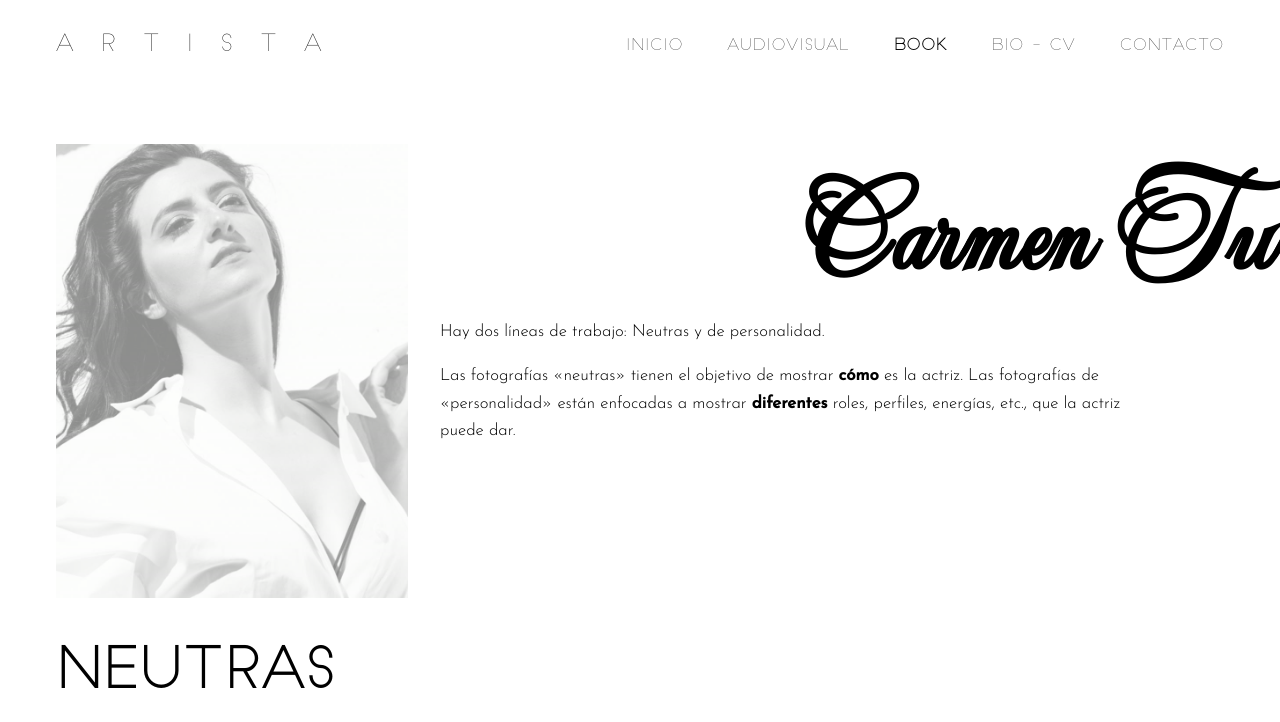
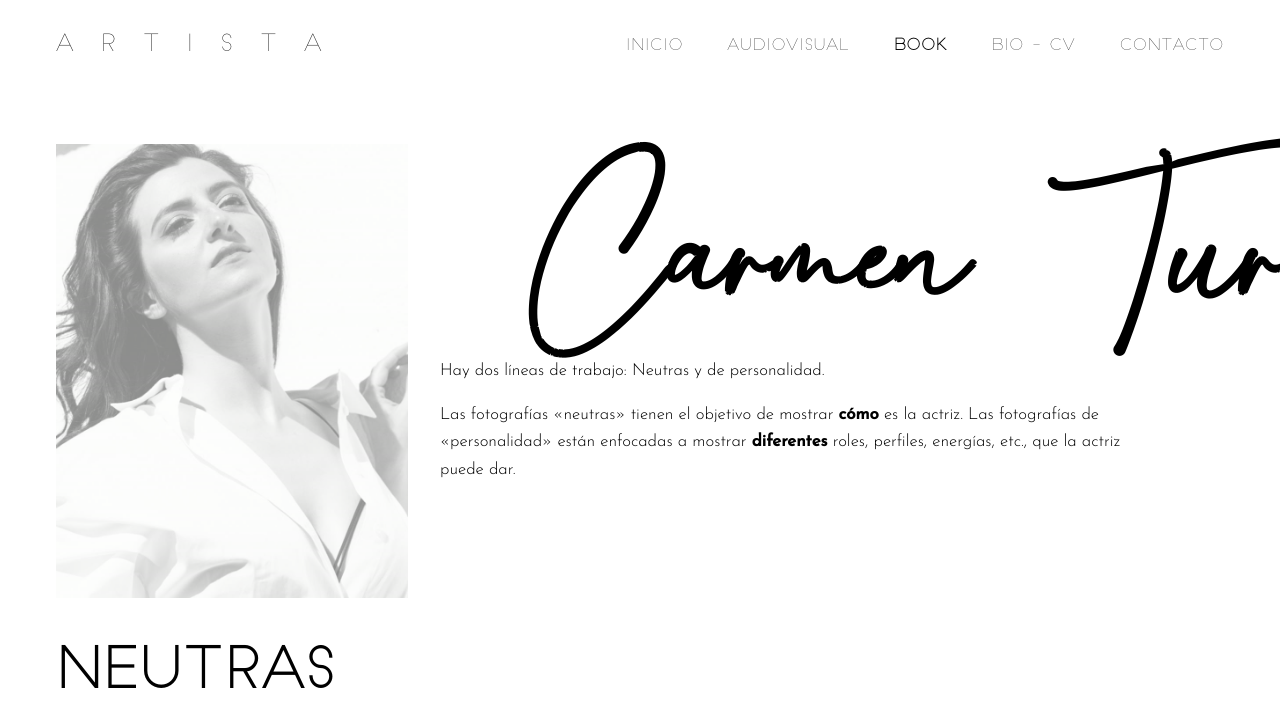
Before and after one commit to MagicGirl93/carmen-web-preview, a plain HTML site: page book.html in a window 1280 px wide. Shown: the top 722 px of the page. Drawn offline with nearby package versions, Linux system fonts and the light colour scheme.

Commit message:
Brisely (tipografia original de Carmen) + ajustes de sangrado del heroe script

```diff
--- a/book.html
+++ b/book.html
@@ -14,7 +14,7 @@
   <link rel="preconnect" href="https://fonts.gstatic.com" crossorigin>
   <link href="https://fonts.googleapis.com/css2?family=Archivo+Black&family=Josefin+Sans:wght@200;300;400;500&family=Oswald:wght@500;600&display=swap" rel="stylesheet">
   <link rel="preload" href="fonts/SlimJoe.woff2" as="font" type="font/woff2" crossorigin>
-  <link rel="preload" href="fonts/MeaCulpa.woff2" as="font" type="font/woff2" crossorigin>
+  <link rel="preload" href="fonts/brisely.woff2" as="font" type="font/woff2" crossorigin>
   <link rel="stylesheet" href="css/style.css">
   <script>document.documentElement.classList.add('js')</script>
 </head>
--- a/css/style.css
+++ b/css/style.css
@@ -1,11 +1,11 @@
 
 /* v4 — copia fiel del Wix: blanco/negro minimalista */
-/* Mea Culpa (script elegida por Javier 2026-10-01 como sustituta gratuita de Brisely;
-   licencia SIL OFL — uso comercial permitido; auto-hospedada en build/fonts/) */
+/* Brisely (tipografía original de la web de Carmen, archivo TTF proporcionado por ella
+   a través de Javier 2026-10-01; uso en su propia web — no redistribuir; auto-hospedada en build/fonts/) */
 @font-face{
-  font-family:"Mea Culpa";
-  src:url("../fonts/MeaCulpa.woff2") format("woff2"),
-      url("../fonts/MeaCulpa.woff") format("woff");
+  font-family:"Brisely";
+  src:url("../fonts/brisely.woff2") format("woff2"),
+      url("../fonts/brisely.woff") format("woff");
   font-weight:400;
   font-style:normal;
   font-display:swap;
@@ -15,8 +15,8 @@
   src:url("../fonts/SlimJoe.woff2") format("woff2"),url("../fonts/SlimJoe.woff") format("woff")}
 :root{
   --paper:#ffffff; --ink:#000000; --muted:#3d3d3d; --line:#e3e3e3;
-  --font-script:"Mea Culpa",cursive;
-  --font-meaculpa:"Mea Culpa",cursive; /* punto 3.3 (lightbox): nombre en script */
+  --font-script:"Brisely",cursive;
+  --font-meaculpa:"Brisely",cursive; /* punto 3.3 (lightbox): nombre en script */
   --font-thin:"Josefin Sans","Century Gothic",Arial,sans-serif;
   --font-slim:"Slim Joe","Josefin Sans",sans-serif;
   --font-bold:"Oswald",Arial,sans-serif;
@@ -52,7 +52,7 @@ body.nav-open .nav-toggle .mplus{transform:rotate(45deg)}
 /* ---------- script hero (sangra por la derecha como el original) ---------- */
 .bleed{overflow:hidden}
 .script-hero{font-family:var(--font-script);font-weight:400;text-align:right;white-space:nowrap;
-  line-height:1.15;margin-right:-6vw}
+  line-height:1.15;margin-right:-6vw;padding-right:.12em} /* padding-right: la tinta de los swash de Brisely sobrepasa el ancho de avance */
 .script-hero.h-mega{font-size:clamp(3.625rem,1.48rem + 10.7vw,11rem);margin-top:2rem;margin-right:1.5vw}
 .script-hero.h-page{font-size:clamp(3.68rem,3.68rem + 4.86vw,8rem);margin-top:1.2rem}
 
@@ -219,7 +219,7 @@ hr.sep{border:0;border-top:1px solid var(--line);margin:3.5rem 0}
 .book-intro .b-photo{max-width:22rem}
 .book-intro .b-text p{font-weight:300;font-size:1.05rem;margin-bottom:1rem;max-width:44rem}
 .book-intro .b-text p.script-hero{font-family:var(--font-script);font-weight:700; /* faux-bold para presencia como en el Wix original */
-  font-size:clamp(3.68rem,3.68rem + 4.86vw,8rem);max-width:none}
+  font-size:clamp(3.68rem,3.68rem + 4.86vw,8rem);max-width:none;padding-bottom:.32em} /* aire para el descendente de la C de Brisely */
 .b-photo{position:relative;overflow:hidden}
 .b-photo::after{content:"";position:absolute;inset:0;background:rgba(255,255,255,.55);pointer-events:none}
 .book-intro .b-text strong{font-weight:600}
```
Also changed, not shown: 404.html (+1 -1 lines), audiovisual.html (+1 -1 lines), bio-cv.html (+1 -1 lines), contacto.html (+1 -1 lines), index.html (+1 -1 lines), privacidad.html (+1 -1 lines), fonts/MeaCulpa.woff (deleted), fonts/MeaCulpa.woff2 (deleted), fonts/brisely.woff (added), fonts/brisely.woff2 (added).
